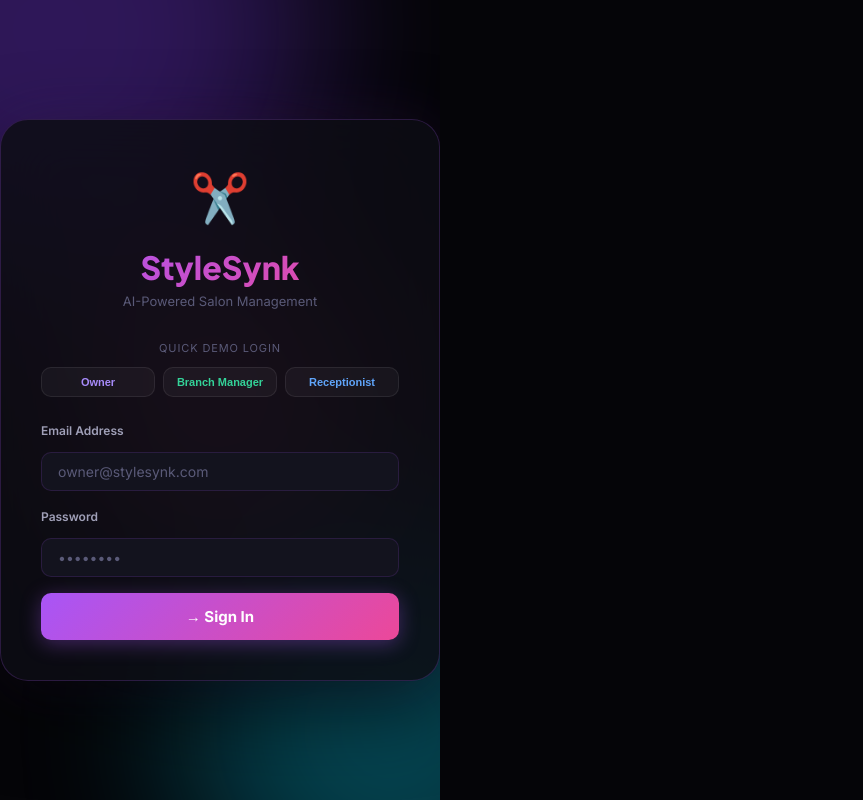
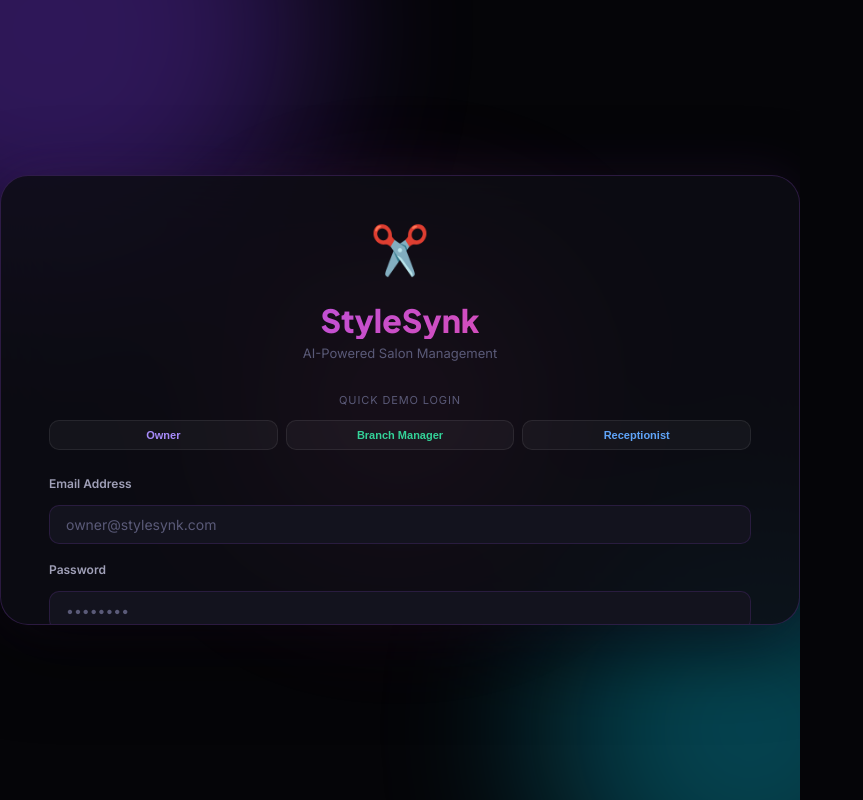
Before and after one commit to jeevan841/StyleSynk, a React (Vite) app in the folder client/: page /login in a window 1280 px wide. Shown: the whole page, without its empty margins (0-863 px from the left). Built offline with nearby package versions, Linux system fonts and the light colour scheme; no server answers.

Commit message:
Update login card to 16:9 aspect ratio and remove password hint

```diff
--- a/client/src/index.css
+++ b/client/src/index.css
@@ -1747,13 +1747,15 @@ h1, h2, h3, h4, h5, h6 {
 .login-card {
   position: relative;
   z-index: 10;
-  width: 440px;
+  width: 800px;
+  aspect-ratio: 16 / 9;
   background: rgba(13, 13, 20, 0.85);
   backdrop-filter: blur(30px);
   border: 1px solid rgba(168, 85, 247, 0.2);
   border-radius: var(--radius-2xl);
-  padding: 40px;
+  padding: 36px 48px;
   box-shadow: 0 25px 80px rgba(0,0,0,0.6), 0 0 60px rgba(168,85,247,0.1);
+  overflow-y: auto;
 }
 
 .login-logo { text-align: center; margin-bottom: 28px; }
```
